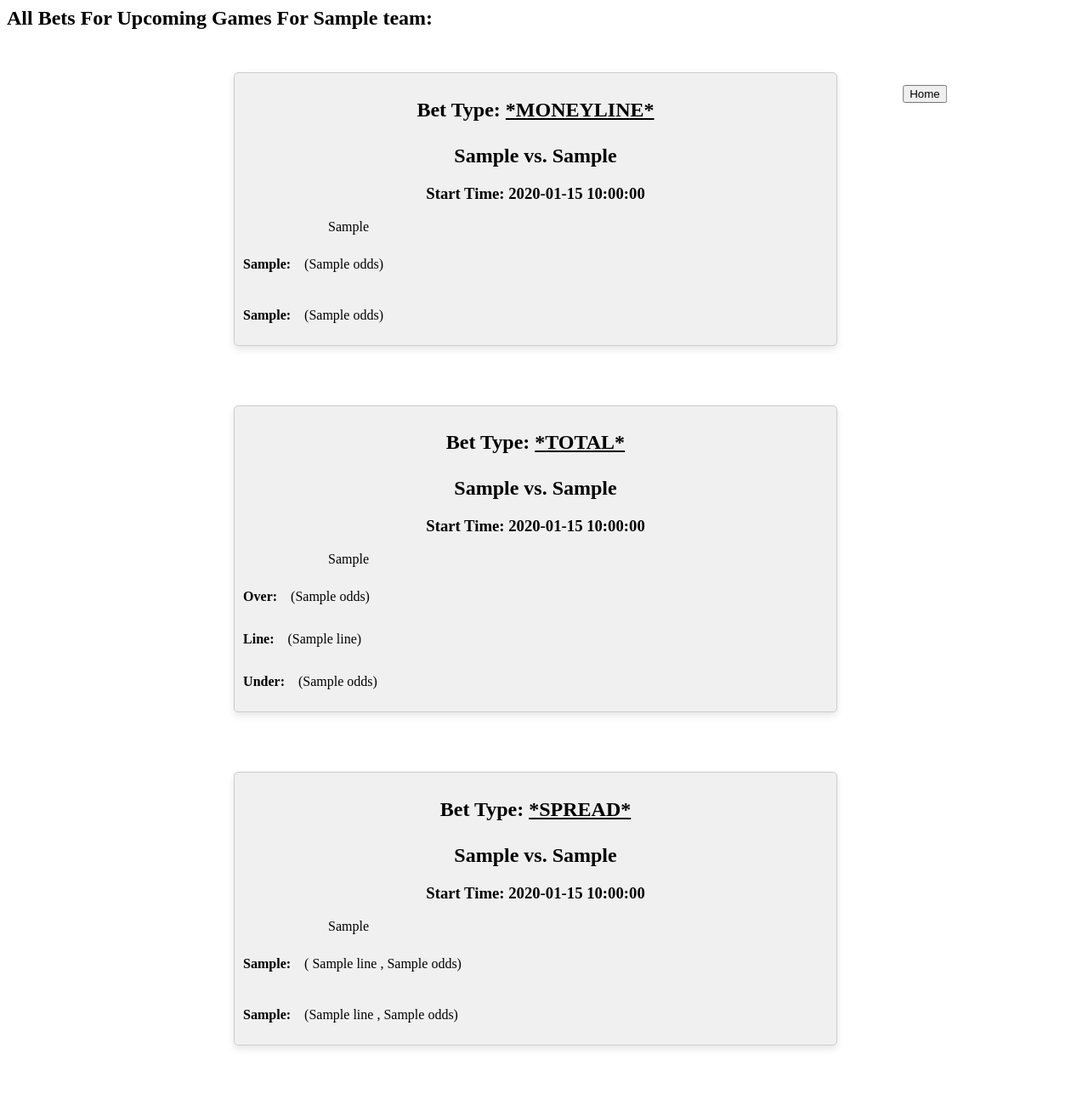
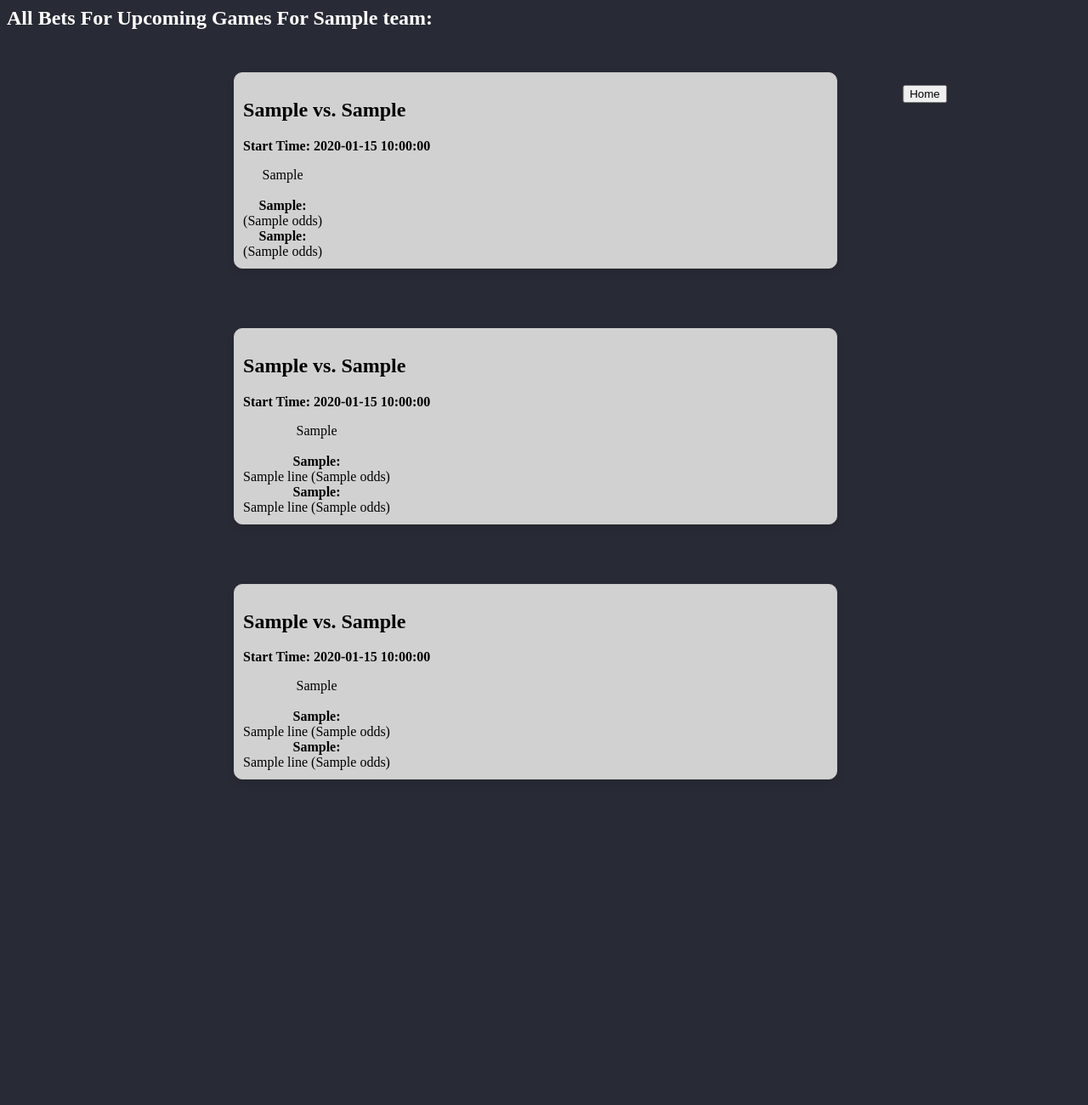
Before and after one commit to conwayn816/Better-Picks, a Flask app: template templates/record.html in a window 1280 px wide. Shown: the whole page at 85% size. After the commit the page ends 917 px from the top, so only its background shows below. Run offline with Flask 3, Linux system fonts and the light colour scheme; the template is opened without the code that fills it: most values are stand-ins (such as "Sample title", 1, 10 or a date in 2020); parts of the project's set-up code (start-up, migrations or seed data) failed here and were passed over.

Commit message:
Updated record.html
Updated record html to match format and style of other pages

```diff
--- a/templates/record.html
+++ b/templates/record.html
@@ -11,81 +11,13 @@
             margin-bottom: 10px;
             font-size: 24px;
             transform: translateX(-50%);
+            color: white;
 
-        }
-        .container {
-            width: 80%;
-            margin: 50px auto;
-            text-align: center;
         }
         .box-title {
             left: 50%;
             text-align: center;
             margin-bottom: 10px;
-        }
-        .search-container {
-            margin-bottom: 20px;
-            margin-left: 37%;
-        }
-        .search-container input[type=text] {
-            width: 40%;
-            padding: 10px;
-            margin: 8px 0;
-            box-sizing: border-box;
-            border: 2px solid #ccc;
-            border-radius: 4px;
-            outline: none;
-        }
-        .profile-button {
-            display: inline-block;
-            padding: 10px 20px;
-            color: #fff;
-            text-decoration: none;
-            border-radius: 4px;
-            border: 2px solid #000; /* Black border */
-            cursor: pointer;
-            position: fixed; /* Fixed position */
-            top: 20px;
-            right: 20px;
-            margin-bottom: 20px;
-            background-color: #f4f6f8;
-        }
-        .friends-button {
-            display: inline-block;
-            padding: 10px 20px;
-            color: #fff;
-            text-decoration: none;
-            border-radius: 4px;
-            border: 2px solid #000; /* Black border */
-            cursor: pointer;
-            position: fixed; /* Fixed position */
-            top: 70px;
-            right: 20px;
-            margin-bottom: 20px;
-            background-color: #f4f6f8;
-        }
-        .button-container {
-            text-align: center;
-            margin-bottom: 20px;
-            display: flex;
-            justify-content: center;
-        }
-        .button-container form {
-            margin: 0 10px;
-        }
-        .button-container button {
-            padding: 5px 10px;
-            font-size: 16px;
-            cursor: pointer;
-        }
-        .provider-odds {
-            display: flex;
-            flex-direction: row;
-            align-items: center;
-            margin-left: 100px;
-        }
-        .active {
-            opacity: 0.5;
         }
         .box {
             display: inline-block;
@@ -99,15 +31,6 @@
             box-shadow: 0 4px 8px rgba(0, 0, 0, 0.1);
             transition: box-shadow 0.3s ease;
         }
-        .box:hover {
-            box-shadow: 0 4px 12px rgba(0, 0, 0, 0.2);
-        }
-        .odds-container {
-            display: flex;
-            justify-content: space-between;
-            margin-top: 10px;
-            margin-right: 100px;
-        }
         .small-button {
             position: fixed;
             top: 100px;
@@ -116,12 +39,65 @@
             display: block;
             margin-bottom: 10px;
         }
-        .db {
+        body {
+            background-color: #282B35;
+        }
+        .container {
+            width: 80%;
+            margin: 50px auto;
+            text-align: center;
+        }
+        .box-title {
+            text-align: left;
+            margin-bottom: 10px;
+        }
+        .box {
+            display: inline-block;
+            width: calc(70% - 20px);
+            margin-right: 20px;
+            margin-bottom: 20px;
+            background-color: #D1D1D1;
+            padding: 10px;
+            border: 1px solid #ccc;
+            border-radius: 5px;
+            box-shadow: 0 4px 8px rgba(0, 0, 0, 0.1);
+            transition: box-shadow 0.3s ease;
+            border-radius: 10px;
+        }
+        .odds-container {
+            display: flex;
+            justify-content: space-between;
+            margin-top: 10px;
+            margin-right: 100px;
+        }
+        .provider-odds {
+            display: flex;
+            flex-direction: column;
+            align-items: center;
+        }
+        .provider {
+            flex: 1;
+            text-align: left;
+        }
+        .odds {
+            flex: 1;
+            text-align: right;
+            margin: 10px;
+            margin-top: 5px;
+        }
+        .title-container {
+            position: absolute;
+            left: 20px;
+            font-family: sans-serif;
+            color: #ffffff;
+        }
+        .small-button {
             position: fixed;
-            top: 70px;
-            left: 85%; /* Set left position to 50% */
+            top: 100px;
+            left: 85%;
             transform: translateX(-50%);
-            display: inline-block;
+            display: block;
+            margin-bottom: 10px;
         }
     </style>
 </head>
@@ -139,28 +115,19 @@
     {% for game in moneyline %}
     <div class="box">
         <div class="box-title">
-            <h2>Bet Type: <u>*MONEYLINE*</u><br><br>{{ game['HomeTeam'] }} vs. {{ game['AwayTeam'] }} </h2>
-        </div>
-        <div class="start-time">
-            <h3><p>Start Time: {{ game['GameTime'] }}</p></h3>
-        </div>
-        <div class="provider-odds">
-                {% for bet in game['bets'] %}
-                {{ bet['BetProvider'] }}&nbsp;&nbsp;&nbsp;
-                {% endfor %}
+            <h2>{{ game['HomeTeam'] }} vs. {{ game['AwayTeam'] }}</h2>
+            <p><strong>Start Time: {{game['GameTime']}}</strong></p>
         </div>
         <div class="odds-container">
-            <p><strong>{{ game['HomeTeam'] }}:</strong>&nbsp;&nbsp;&nbsp;
-                {% for bet in game['bets'] %}
-                ({{ bet['HomeTeamBet']['Odds'] }})&nbsp;&nbsp;&nbsp;
-                {% endfor %}
+            {% for bet in game['bets'] %}
+            <div class="provider-odds">
+                <div class="provider">{{ bet['BetProvider'] }}</div><br>
+                <strong>{{game['HomeTeam']}}: </strong>({{ bet['HomeTeamBet']['Odds']}})
+                <strong>{{game['AwayTeam']}}: </strong>({{bet['AwayTeamBet']['Odds']}})
+            </div>
+            {% endfor %}
         </div>
-        <div class="odds-container">
-            <p><strong>{{ game['AwayTeam'] }}:</strong>&nbsp;&nbsp;&nbsp;
-                {% for bet in game['bets'] %}
-                ({{ bet['AwayTeamBet']['Odds'] }})&nbsp;&nbsp;&nbsp;
-                {% endfor %}
-        </div>
+    </div>
     </div>
     {% endfor %}
     {% if not moneyline %}
@@ -173,37 +140,52 @@
     {% endif %}
 </div>
 
+<!-- Display filtered spread bets -->
+<div class="container">
+    {% for game in spread %}
+    <div class="box">
+        <div class="box-title">
+            <h2>{{ game['HomeTeam'] }} vs. {{ game['AwayTeam'] }}</h2>
+            <p><strong>Start Time: {{game['GameTime']}}</strong></p>
+        </div>
+        <div class="odds-container">
+            {% for bet in game['bets'] %}
+            <div class="provider-odds">
+                <div class="provider">{{ bet['BetProvider'] }}</div><br>
+                <strong>{{game['HomeTeam']}}: </strong>{{bet['HomeTeamBet']['Line']}} ({{bet['HomeTeamBet']['Odds']}})
+                <strong>{{game['AwayTeam']}}: </strong>{{bet['AwayTeamBet']['Line']}} ({{bet['AwayTeamBet']['Odds']}})
+            </div>
+            {% endfor %}
+        </div>
+    </div>
+    {% endfor %}
+    {% if not spread %}
+        <div class="container">
+            <div class="box">
+                <h2>No Upcoming Spread Bets</h2>
+            </div>
+        </div>
+
+    {% endif %}
+</div>
+
 <!-- Display filtered total bets -->
 <div class="container">
     {% for game in total %}
     <div class="box">
         <div class="box-title">
-            <h2><strong>Bet Type: <u>*TOTAL*</u></strong><br><br>{{ game['HomeTeam'] }} vs. {{ game['AwayTeam'] }}</h2>
-        </div>
-        <div class="start-time">
-            <h3><p>Start Time: {{ game['GameTime'] }}</p></h3>
-        </div>
-        <div class="provider-odds">
-                {% for bet in game['bets'] %}
-                {{ bet['BetProvider'] }}&nbsp;&nbsp;&nbsp;
-                {% endfor %}
+            <h2>{{ game['HomeTeam'] }} vs. {{ game['AwayTeam'] }}</h2>
+            <p><strong>Start Time: {{game['GameTime']}}</strong></p>
         </div>
         <div class="odds-container">
-            <p><strong>Over:</strong>&nbsp;&nbsp;&nbsp;
-                {% for bet in game['bets'] %}
-                ({{ bet['HomeTeamBet']['Odds'] }})&nbsp;&nbsp;&nbsp;
-                {% endfor %}
-        </div>
-            <p style ="text-align: left;"><strong>Line:</strong>&nbsp;&nbsp;&nbsp;
-                {% for bet in game['bets'] %}
-                ({{ bet['HomeTeamBet']['Line'] }})&nbsp;&nbsp;&nbsp;
-                {% endfor %}
-
-        <div class="odds-container">
-            <p><strong>Under:</strong>&nbsp;&nbsp;&nbsp;
-                {% for bet in game['bets'] %}
-                ({{ bet['AwayTeamBet']['Odds'] }})&nbsp;&nbsp;&nbsp;
-                {% endfor %}
+            {% for bet in game['bets'] %}
+            <div class="provider-odds">
+                <div class="provider">{{ bet['BetProvider'] }}</div><br>
+                    <strong>{{game['HomeTeam']}}: </strong>{{bet['HomeTeamBet']['Line']}} ({{bet['HomeTeamBet']['Odds']}})
+                    <strong>{{game['AwayTeam']}}: </strong>{{bet['AwayTeamBet']['Line']}} ({{bet['AwayTeamBet']['Odds']}})
+                </button>
+            </div>
+            {% endfor %}
         </div>
     </div>
     {% endfor %}
@@ -211,53 +193,6 @@
         <div class="container">
             <div class="box">
                 <h2>No Upcoming Total Bets</h2>
-            </div>
-        </div>
-
-    {% endif %}
-</div>
-
-<!-- Display filtered spread bets -->
-<div class="container">
-    {% for game in spread %}
-    <div class="box">
-        <div class="box-title">
-            <h2><strong>Bet Type: <u>*SPREAD*</u></strong><br><br>{{ game['HomeTeam'] }} vs. {{ game['AwayTeam'] }}</h2>
-        </div>
-        <div class="start-time">
-            <h3><p>Start Time: {{ game['GameTime'] }}</p></h3>
-        </div>
-        <div class="provider-odds">
-                {% for bet in game['bets'] %}
-                {{ bet['BetProvider'] }}&nbsp;&nbsp;&nbsp;
-                {% endfor %}
-        </div>
-        <div class="odds-container">
-            <p><strong>{{ game['HomeTeam'] }}:</strong>&nbsp;&nbsp;&nbsp;
-                {% for bet in game['bets'] %}
-                ( {{ bet['HomeTeamBet']['Line'] }} , {{ bet['HomeTeamBet']['Odds'] }})&nbsp;&nbsp;&nbsp;
-                {% endfor %}
-        </div>
-        <!--
-        <div class="line-container">
-            <p><strong>{{"Line"}}:</strong>&nbsp;&nbsp;&nbsp;
-                {% for bet in game['bets'] %}
-                ({{ bet['HomeTeamBet']['Line'] }})&nbsp;&nbsp;&nbsp;
-                {% endfor %}
-        </div>
-        -->
-        <div class="odds-container">
-            <p><strong>{{ game['AwayTeam'] }}:</strong>&nbsp;&nbsp;&nbsp;
-                {% for bet in game['bets'] %}
-                ({{ bet['AwayTeamBet']['Line'] }} , {{ bet['AwayTeamBet']['Odds'] }})&nbsp;&nbsp;&nbsp;
-                {% endfor %}
-        </div>
-    </div>
-    {% endfor %}
-    {% if not spread %}
-        <div class="container">
-            <div class="box">
-                <h2>No Upcoming Spread Bets</h2>
             </div>
         </div>
 
```
